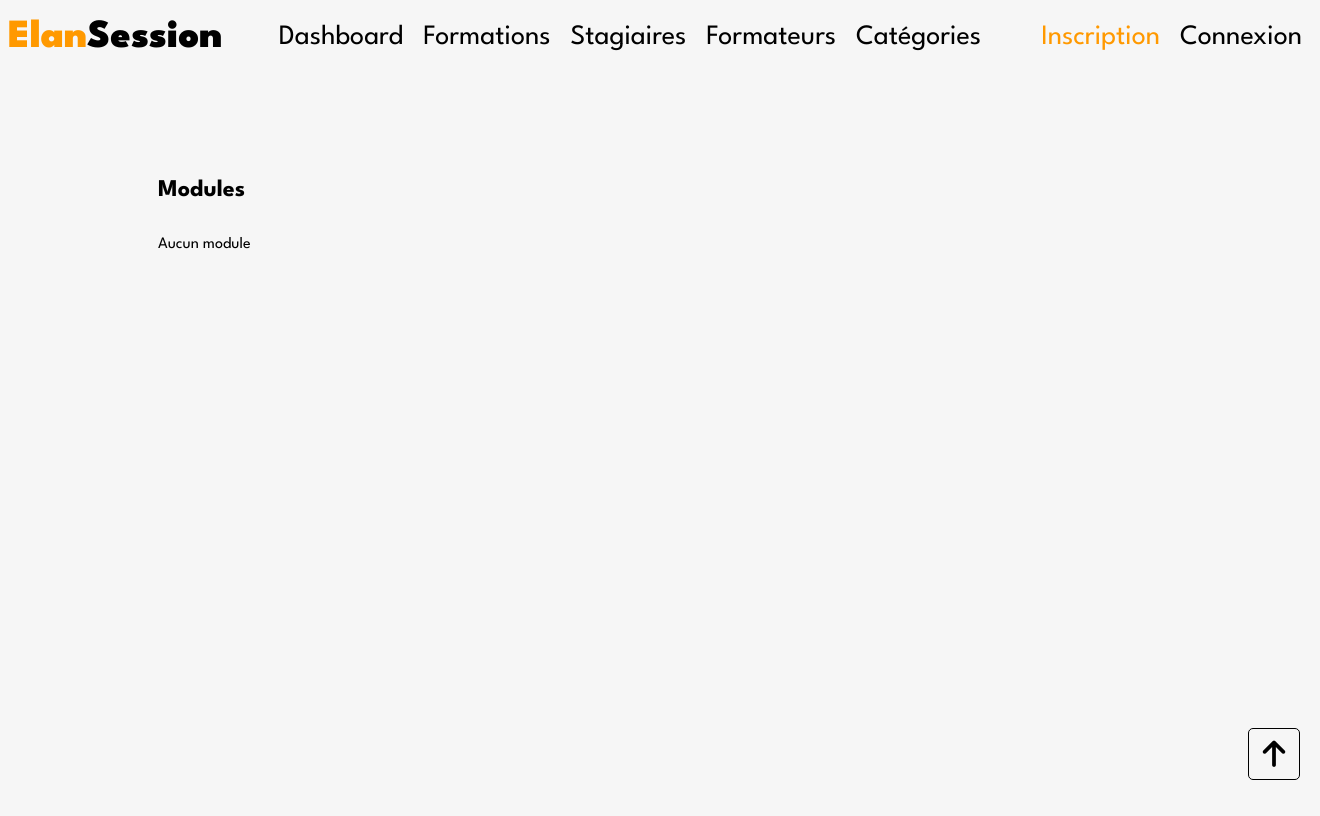
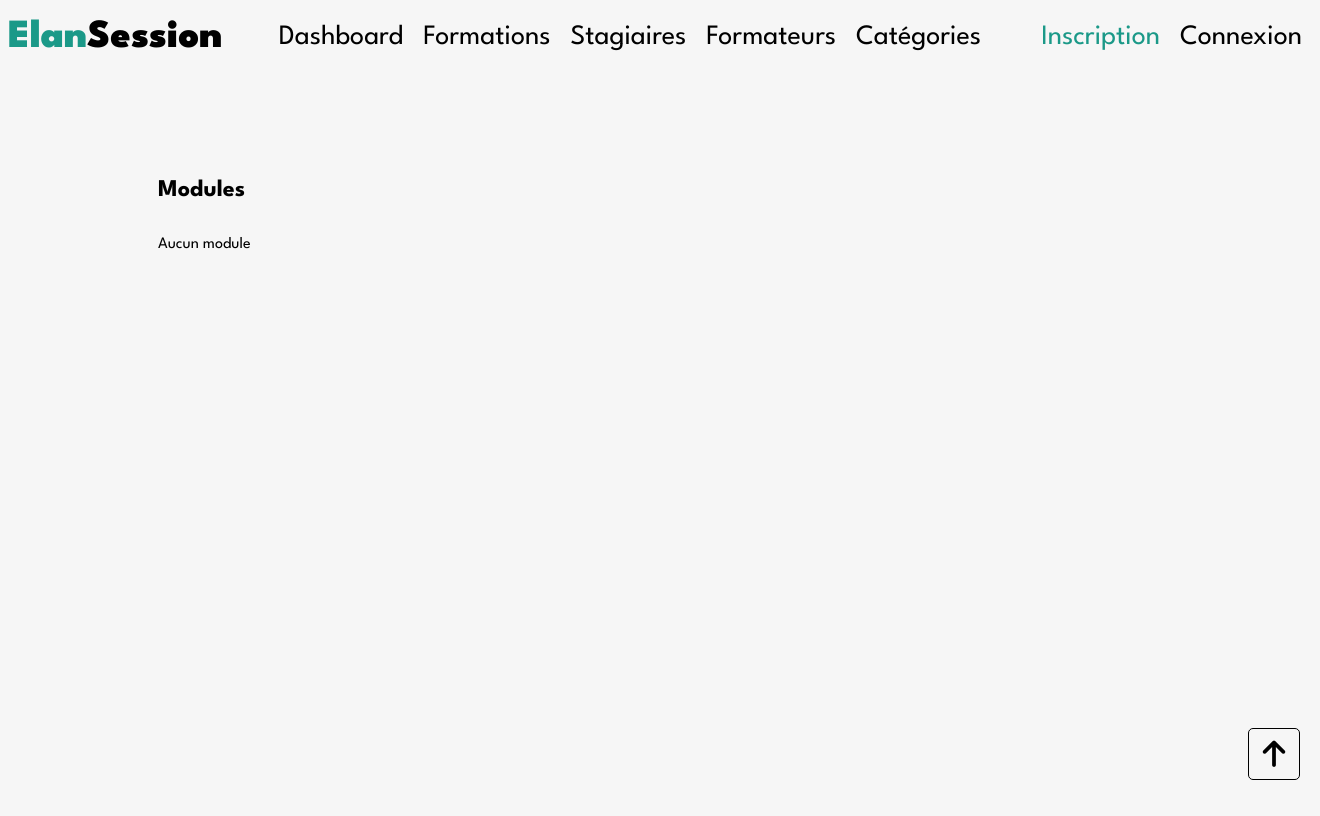
Before and after one commit to FutRR/SymfonySession, a Symfony app: template templates/categorie/show.html.twig in a window 1320 px wide. Run offline with Twig, Linux system fonts and the light colour scheme; the template is opened without the code that fills it, so the values that code supplies are empty; some libraries are stand-ins or nearby versions.

Commit message:
primary color change

```diff
--- a/public/css/style.css
+++ b/public/css/style.css
@@ -1,5 +1,5 @@
 :root{
-    --primary: #FF9900;
+    --primary: #1b9988;
     --black: #000;
     --white: #f6f6f6;
 }
```
